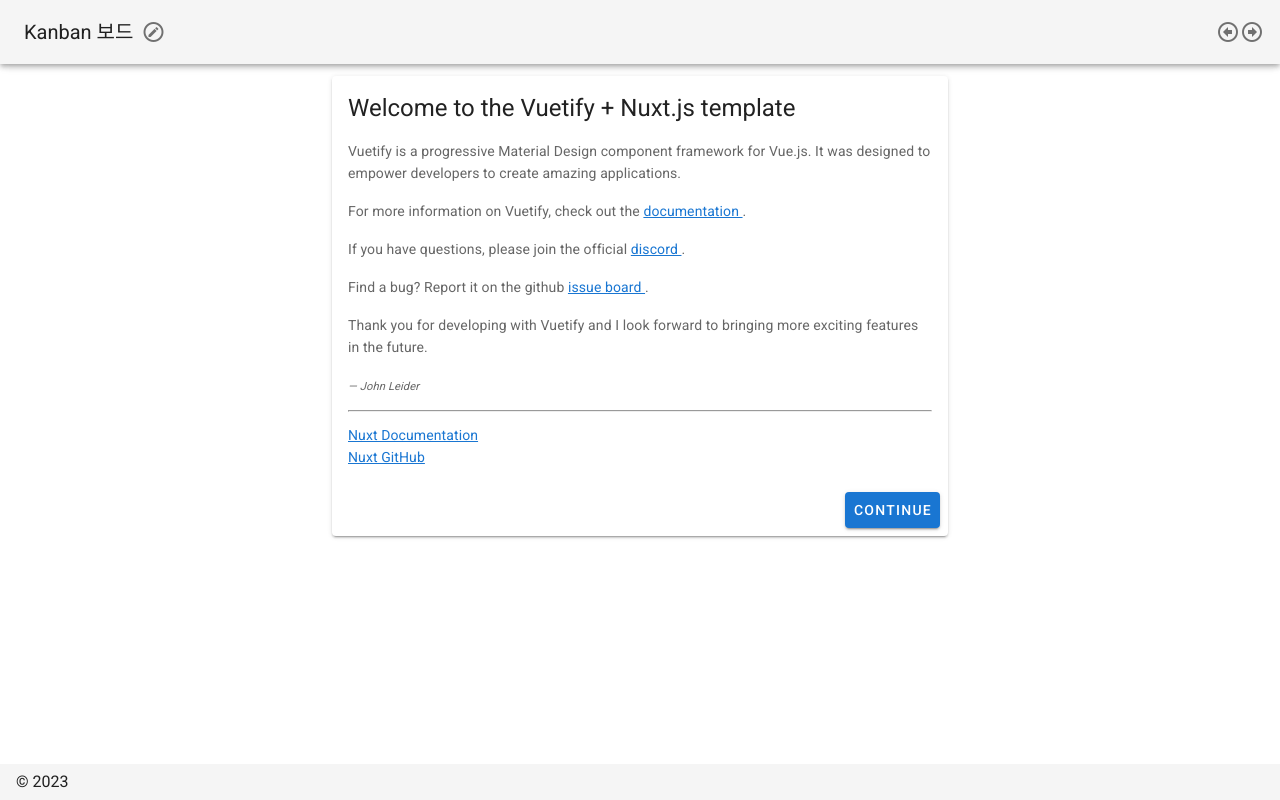
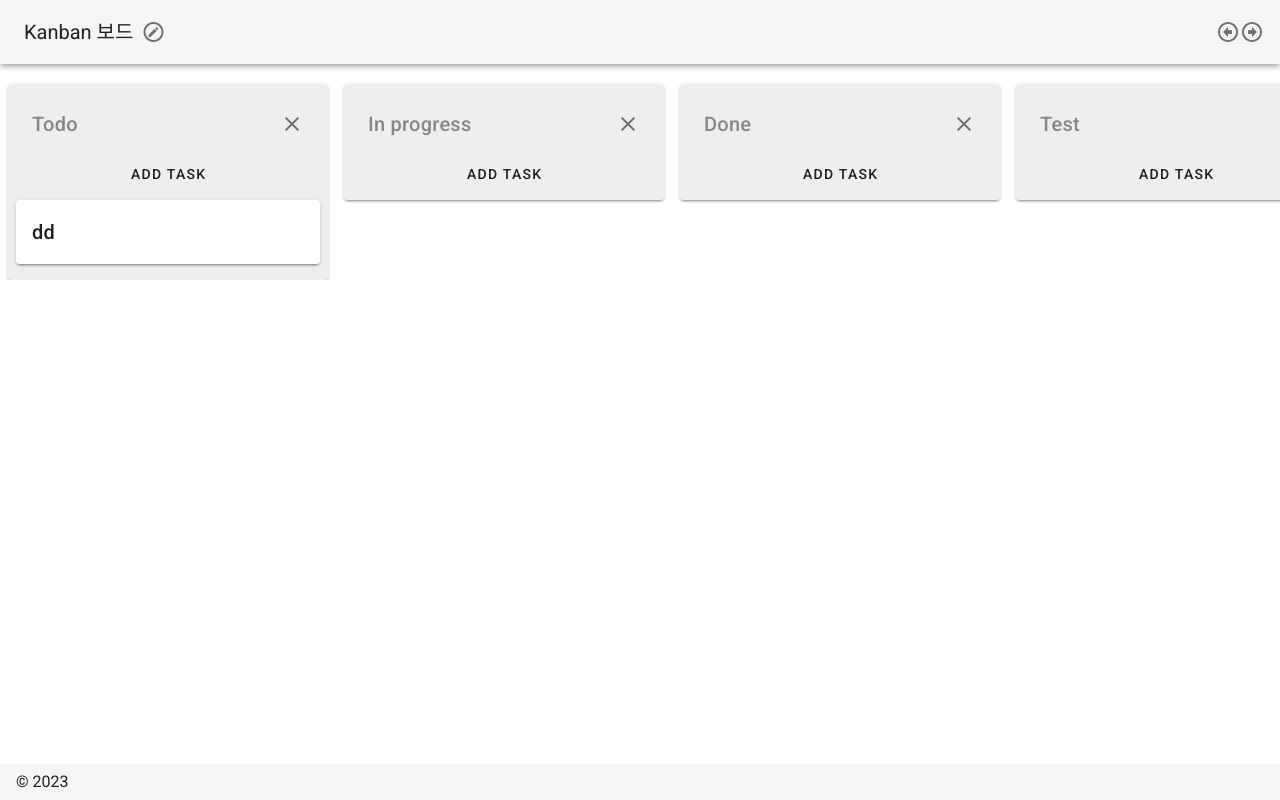
Before and after one commit to decodingdog/kanban, a Nuxt app: page / in a window 1280 px wide. Built offline with nearby package versions, Linux system fonts and the light colour scheme.

Commit message:
feat: 메인 페이지 퍼블 작업

```diff
--- a/pages/index.vue
+++ b/pages/index.vue
@@ -1,85 +1,105 @@
 <template>
-  <v-row justify="center" align="center">
-    <v-col cols="12" sm="8" md="6">
-      <v-card>
-        <v-card-title class="headline">
-          Welcome to the Vuetify + Nuxt.js template
+  <v-row fluid :style="{ flexWrap: 'nowrap', overflowX: 'scroll' }">
+    <v-col
+      v-for="status in statusList"
+      :key="status.statusNm"
+      cols="12"
+      sm="4"
+      md="3"
+      class="mt-5 mx-2 pa-0"
+    >
+      <v-card color="#EEEEEE" class="pa-2">
+        <v-card-title :style="{ color: '#878787' }">
+          <span>{{ status.statusNm }}</span>
+          <v-spacer />
+          <v-icon @click="delStatus">mdi-close</v-icon>
         </v-card-title>
-        <v-card-text>
-          <p>
-            Vuetify is a progressive Material Design component framework for
-            Vue.js. It was designed to empower developers to create amazing
-            applications.
-          </p>
-          <p>
-            For more information on Vuetify, check out the
-            <a
-              href="https://vuetifyjs.com"
-              target="_blank"
-              rel="noopener noreferrer"
-            >
-              documentation </a
-            >.
-          </p>
-          <p>
-            If you have questions, please join the official
-            <a
-              href="https://chat.vuetifyjs.com/"
-              target="_blank"
-              rel="noopener noreferrer"
-              title="chat"
-            >
-              discord </a
-            >.
-          </p>
-          <p>
-            Find a bug? Report it on the github
-            <a
-              href="https://github.com/vuetifyjs/vuetify/issues"
-              target="_blank"
-              rel="noopener noreferrer"
-              title="contribute"
-            >
-              issue board </a
-            >.
-          </p>
-          <p>
-            Thank you for developing with Vuetify and I look forward to bringing
-            more exciting features in the future.
-          </p>
-          <div class="text-xs-right">
-            <em><small>&mdash; John Leider</small></em>
-          </div>
-          <hr class="my-3" />
-          <a
-            href="https://nuxtjs.org/"
-            target="_blank"
-            rel="noopener noreferrer"
-          >
-            Nuxt Documentation
-          </a>
-          <br />
-          <a
-            href="https://github.com/nuxt/nuxt.js"
-            target="_blank"
-            rel="noopener noreferrer"
-          >
-            Nuxt GitHub
-          </a>
-        </v-card-text>
-        <v-card-actions>
-          <v-spacer />
-          <v-btn color="primary" nuxt to="/inspire"> Continue </v-btn>
-        </v-card-actions>
+        <v-btn
+          :style="{
+            width: '100%',
+            backgroundColor: 'initial',
+            boxShadow: 'none',
+            justifyContent: 'center',
+            alignItems: 'center',
+          }"
+          @click="addTask"
+        >
+          <v-icon>mdi-add</v-icon>
+          <span>Add task</span>
+        </v-btn>
+        <v-card
+          v-for="task in status.tasks"
+          :key="`${status.statusNm}_${task.taskId}`"
+          class="my-2"
+        >
+          <v-card-title>{{ task.title }}</v-card-title>
+        </v-card>
       </v-card>
     </v-col>
   </v-row>
 </template>
 
 <script lang="ts">
-import { defineComponent } from "vue";
+import { ref } from "vue";
 
-export default defineComponent({
-  name: "IndexPage",
-});
+interface Task {
+  taskId: number;
+  statusId: number;
+  title: string;
+  cn: string;
+  registDt: string;
+}
+
+interface Status {
+  statusId: number;
+  statusNm: string;
+  tasks: Task[];
+}
+
+export default {
+  setup() {
+    const statusList = ref<Status[]>([
+      {
+        statusId: 0,
+        statusNm: "Todo",
+        tasks: [
+          {
+            taskId: 0,
+            statusId: 0,
+            title: "dd",
+            cn: "dd",
+            registDt: "2022-03-10",
+          },
+        ],
+      },
+      {
+        statusId: 1,
+        statusNm: "In progress",
+        tasks: [],
+      },
+      {
+        statusId: 2,
+        statusNm: "Done",
+        tasks: [],
+      },
+      {
+        statusId: 3,
+        statusNm: "Test",
+        tasks: [],
+      },
+    ]);
+
+    const delStatus = () => {
+      console.log("delete status");
+    };
+
+    const addTask = () => {
+      console.log("add task");
+    };
+
+    return { statusList, delStatus, addTask };
+  },
+};
 </script>
+
+<style></style>
```
